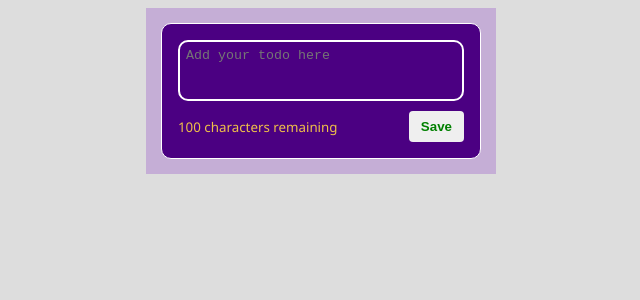
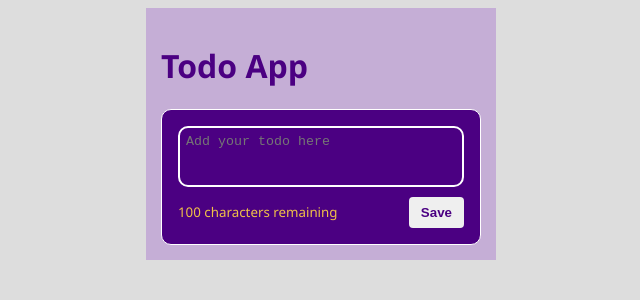
Before and after one commit to Moustafa-Mohammed/Todo-List, a React (Create React App) app: page / in a window 1280 px wide. Shown: the top 300 px of the page, without its empty margins (319-959 px from the left). Built offline with nearby package versions, Linux system fonts and the light colour scheme.

Commit message:
added the Header component

```diff
--- a/src/App.js
+++ b/src/App.js
@@ -2,10 +2,12 @@ import React, { useState } from "react";
 import TodosList from "./components/TodosList";
 import SearchBar from "./components/SearchBar";
 import "./index.css";
+import Header from "./Header";
 
 const App = () => {
   const [todos, setTodos] = useState([]);
   const [term, setTerm] = useState("");
+  const [darkMode, setDarkMode] = useState(false);
 
   let id = Math.floor(Math.random() * 10000);
 
@@ -26,7 +28,8 @@ const App = () => {
     setTodos(newTodos);
   };
   return (
-    <div className="container">
+    <div className={`container ${darkMode && "dark-mode"}`}>
+      <Header setDarkMode={setDarkMode} darkMode={darkMode} />
       {todos.length > 0 && <SearchBar term={term} setTerm={setTerm} />}
       <TodosList
         todos={todos.filter((todo) => todo.text.toLowerCase().includes(term))}
--- /dev/null
+++ b/src/Header.js
@@ -0,0 +1,20 @@
+import React from "react";
+
+const Header = ({ darkMode, setDarkMode }) => {
+  return (
+    <div className="header">
+      <h1>Todo App</h1>
+      <div>
+        <span className="dark-toggler"></span>
+        <input
+        className="dark-input"
+          type="checkbox"
+          checked={darkMode}
+          onChange={() => setDarkMode(!darkMode)}
+        />
+      </div>
+    </div>
+  );
+};
+
+export default Header;
--- a/src/index.css
+++ b/src/index.css
@@ -8,6 +8,21 @@ body {
   margin-left: auto;
   padding: 15px;
   background-color: rgb(197, 174, 214);
+}
+
+.header {
+  display: flex;
+  justify-content: space-between;
+  align-items: center;
+  color: indigo;
+}
+
+.dark-toggler {
+
+}
+
+.dark-input {
+  opacity: 0;
 }
 
 .searchbar-container {
@@ -93,7 +108,7 @@ textarea:focus {
 }
 
 .btn.save-btn {
-  color: green;
+  color: indigo;
 }
 
 .btn.delete-btn {
```
